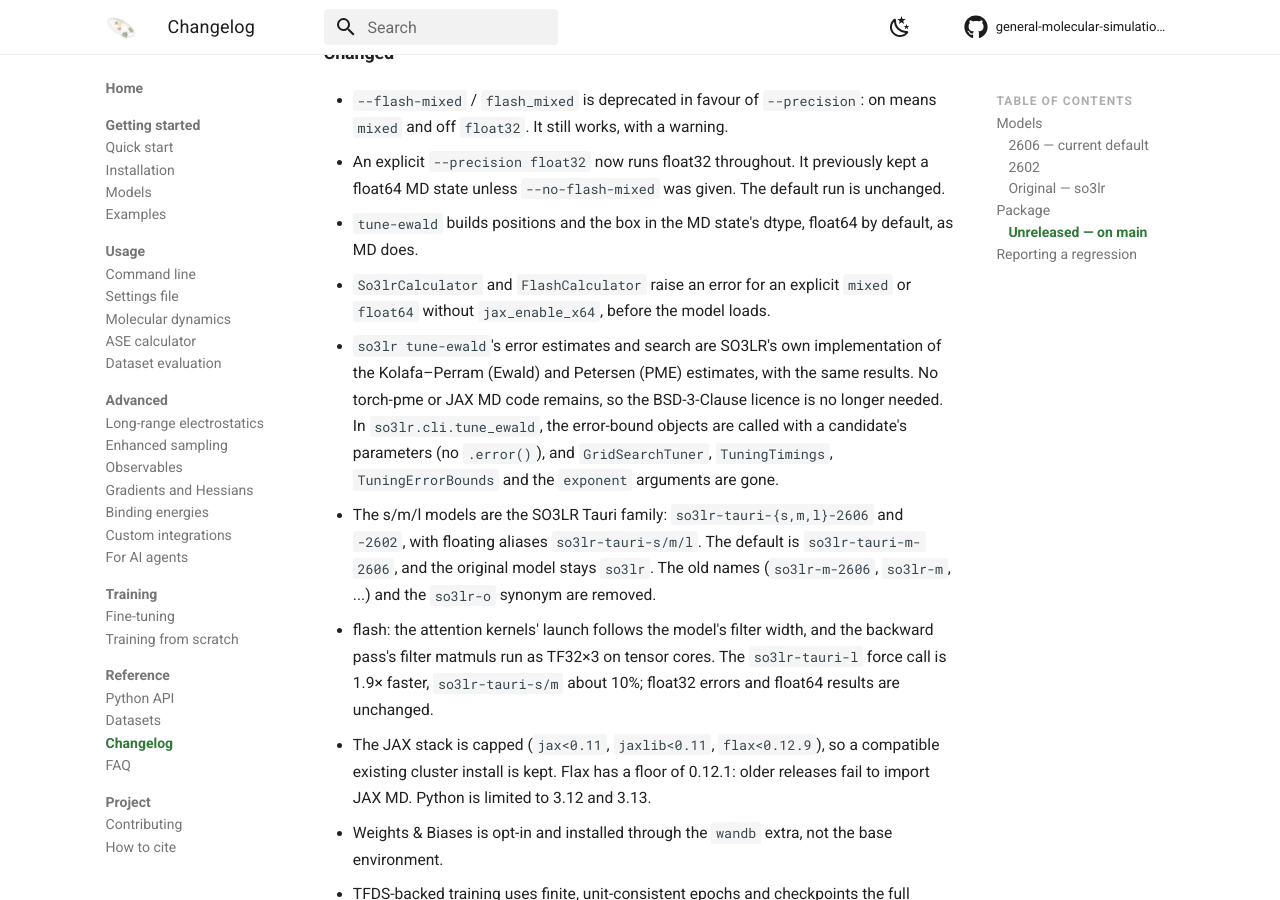
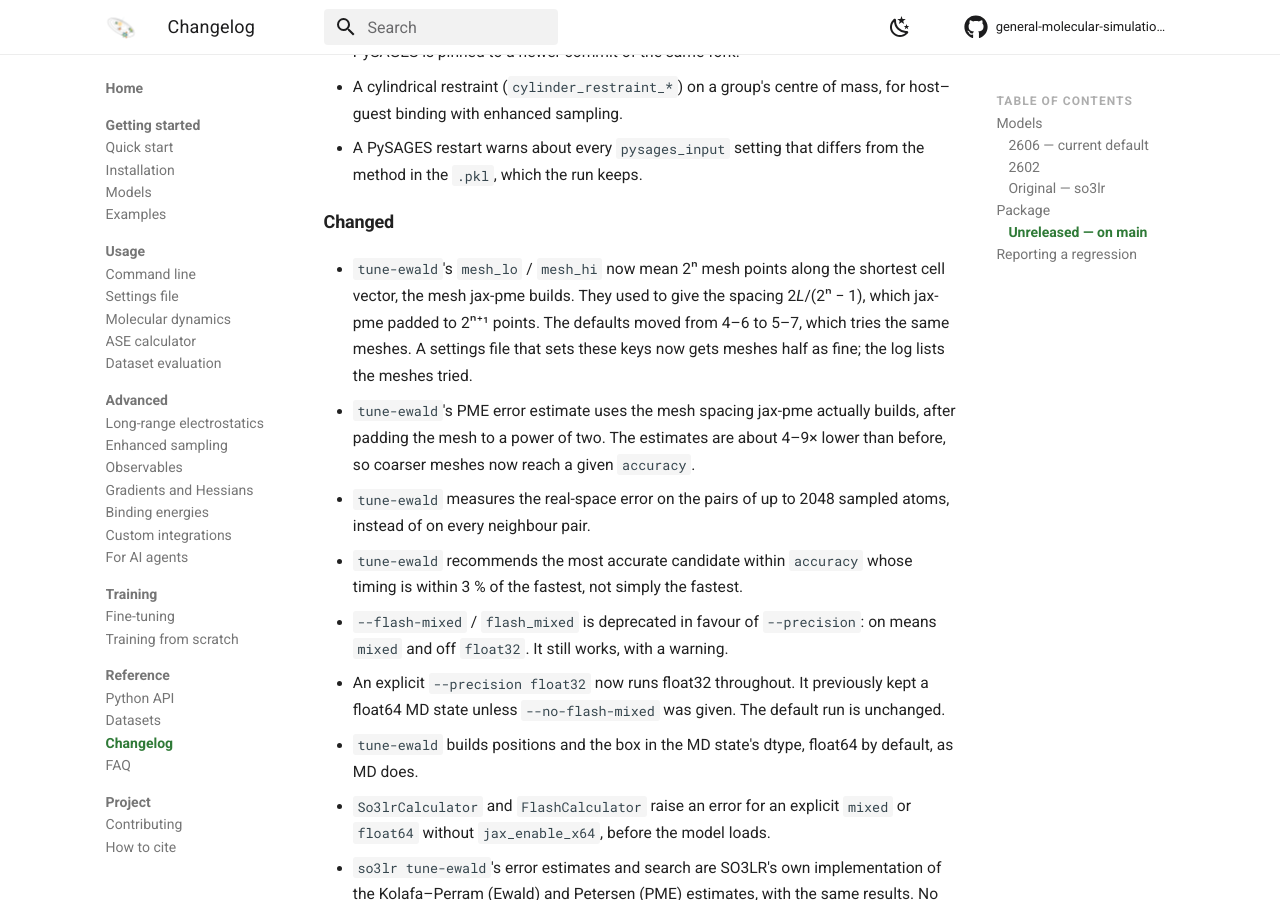
Before and after one commit to so3lr/so3lr.github.io, an MkDocs documentation site: the page built from docs/reference/changelog.md, in a window 1280 px wide and 900 px high, scrolled down 2371 px. Built offline with MkDocs 1.6.1 and Material for MkDocs 9.7.7, drawn with Linux system fonts in a browser that asks for light colours; comment, search, counter and statistics services are not loaded; some of the changed text lies outside the part shown.

Commit message:
tune-ewald on the flash engine: --engine, mesh_lo/mesh_hi as 2**n points, changelog (so3lr#72)

```diff
--- a/docs/reference/changelog.md
+++ b/docs/reference/changelog.md
@@ -45,6 +45,12 @@ from the s/m/l family (see [Legacy SO3LR model](../models.md#legacy-so3lr-model)
 
 #### Added
 
+- `so3lr tune-ewald` tunes PME on the flash engine whenever flash takes the
+  structure. It takes its charges and timings from flash, so tens of thousands
+  of atoms fit on one GPU: a 32,512-atom POPC bilayer tunes in about 3.5 min on
+  an A100 with `so3lr-tauri-m` or `-l`, where the neighbour-list path ran out of
+  memory. `--engine` / `engine:` (`auto`, `flash`, `standard`) picks the engine,
+  as in MD. Ewald, P3M and the `cutoff` modes still tune on the neighbour lists.
 - `--precision mixed`, now the default: a float32 model around a float64 MD
   state (positions, momenta, box, energy sums). `--precision` takes
   `float32`, `mixed` or `float64` for MD, `opt`, `eval` and `tune-ewald`, on both
@@ -96,6 +102,18 @@ from the s/m/l family (see [Legacy SO3LR model](../models.md#legacy-so3lr-model)
 
 #### Changed
 
+- `tune-ewald`'s `mesh_lo` / `mesh_hi` now mean 2ⁿ mesh points along the shortest
+  cell vector, the mesh jax-pme builds. They used to give the spacing
+  2*L*/(2ⁿ − 1), which jax-pme padded to 2ⁿ⁺¹ points. The defaults moved from
+  4–6 to 5–7, which tries the same meshes. A settings file that sets these keys
+  now gets meshes half as fine; the log lists the meshes tried.
+- `tune-ewald`'s PME error estimate uses the mesh spacing jax-pme actually
+  builds, after padding the mesh to a power of two. The estimates are about 4–9×
+  lower than before, so coarser meshes now reach a given `accuracy`.
+- `tune-ewald` measures the real-space error on the pairs of up to 2048 sampled
+  atoms, instead of on every neighbour pair.
+- `tune-ewald` recommends the most accurate candidate within `accuracy` whose
+  timing is within 3 % of the fastest, not simply the fastest.
 - `--flash-mixed` / `flash_mixed` is deprecated in favour of `--precision`:
   on means `mixed` and off `float32`. It still works, with a warning.
 - An explicit `--precision float32` now runs float32 throughout. It
@@ -164,6 +182,10 @@ from the s/m/l family (see [Legacy SO3LR model](../models.md#legacy-so3lr-model)
 
 #### Fixed
 
+- `tune-ewald`'s search ranges no longer go one step past their end when the
+  range is not a whole number of steps (`cutoff_lo` 7 with `cutoff_hi` 12 and
+  step 2 tried 6 Å as well).
+- `so3lr tune-ewald` passes `--spin` to the model (the CLI dropped it).
 - Semi-isotropic NPT on the neighbour-list engine drew new velocities at the
   start instead of taking the input structure's momenta.
 - `so3lr tune-ewald --kspace-electrostatics pme` searches with 4 interpolation
```
Also changed, not shown: docs/advanced/electrostatics.md (+18 -1 lines), docs/usage/cli.md (+3 -2 lines), docs/usage/settings.md (+1 -1 lines).
